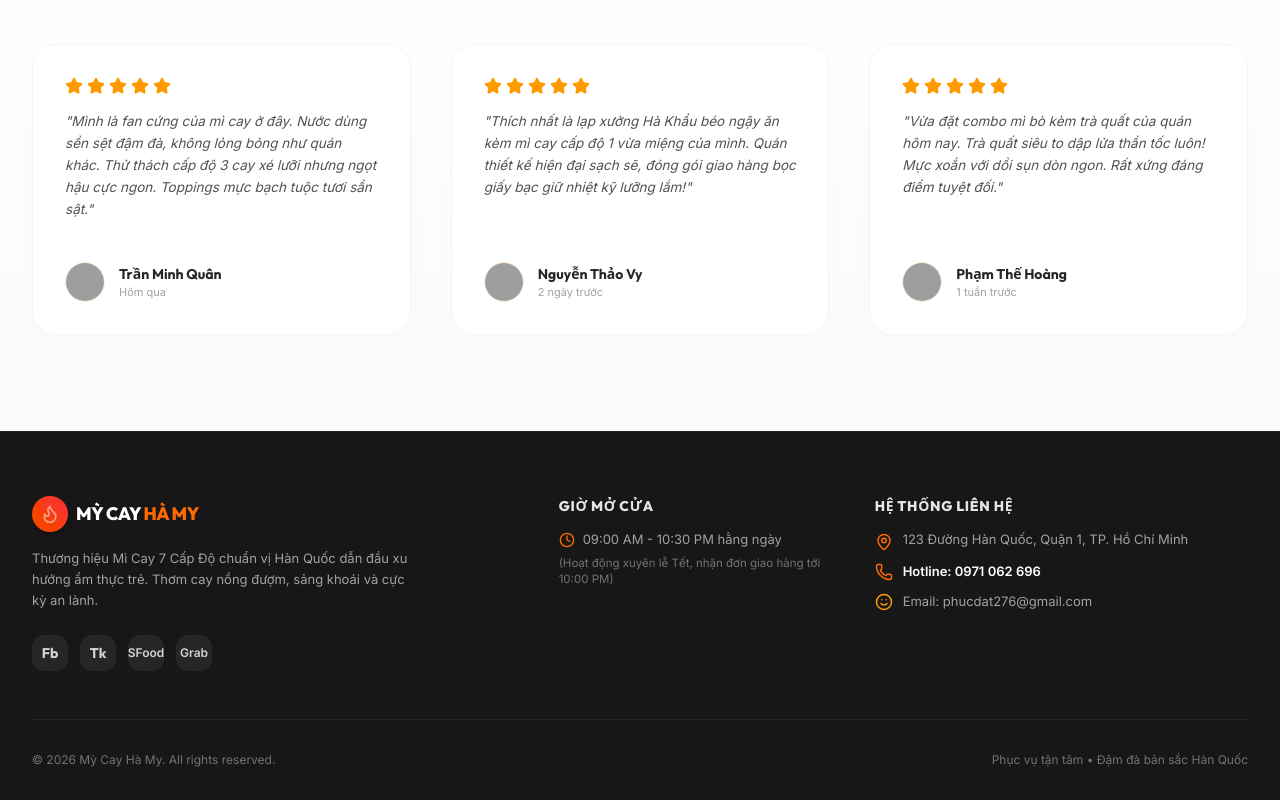
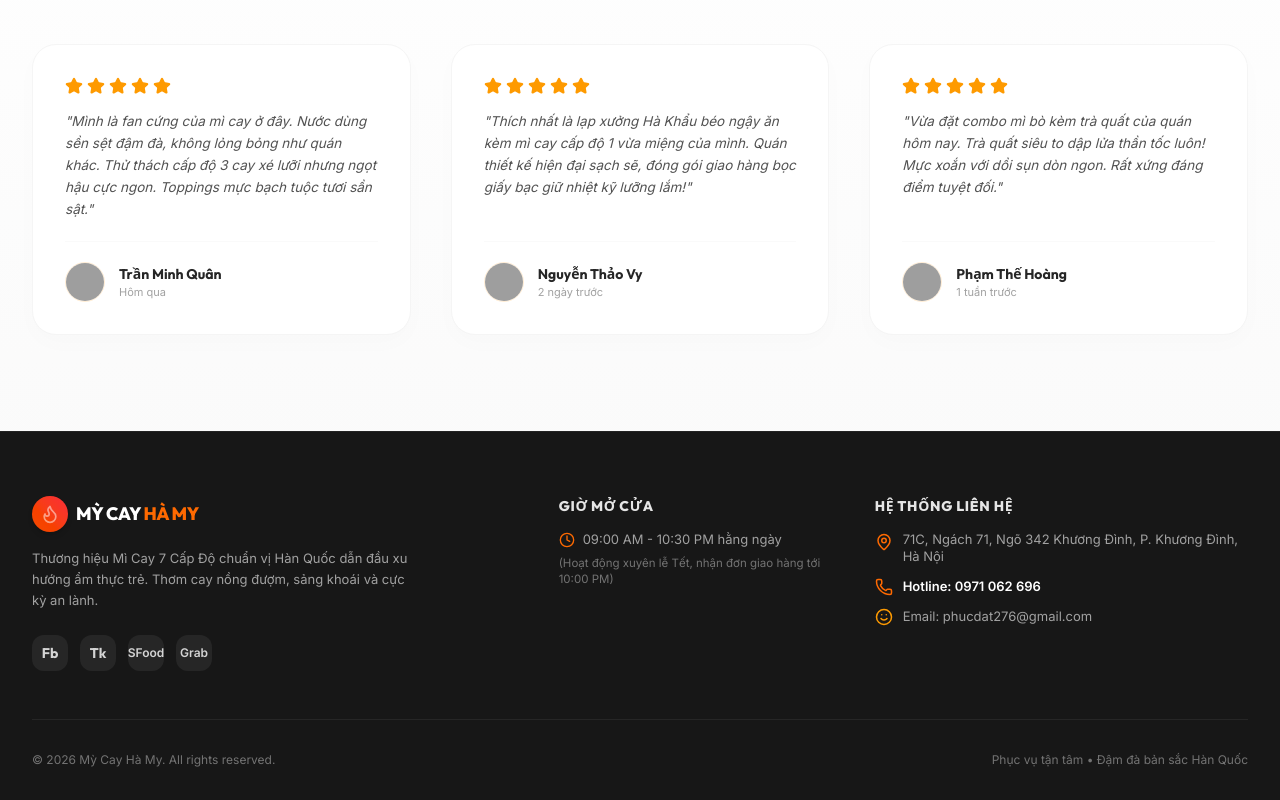
Before and after one commit to haiblack19/mycay, a React (Vite) app: page / in a window 1280 px wide. Shown: the part 6285-7085 px from the top of the page. Built offline with nearby package versions, Linux system fonts and the light colour scheme; grey boxes are pictures that could not be loaded.

Commit message:
fix: update store address to 71C Ngách 71 Ngõ 342 Khương Đình, Hà Nội

```diff
--- a/src/App.tsx
+++ b/src/App.tsx
@@ -433,7 +433,7 @@ export default function App() {
               <ul className="space-y-3 text-xs sm:text-[13px] text-neutral-400">
                 <li className="flex items-start space-x-2.5">
                   <MapPin className="w-4.5 h-4.5 text-orange-500 flex-shrink-0 mt-0.5" />
-                  <span>123 Đường Hàn Quốc, Quận 1, TP. Hồ Chí Minh</span>
+                  <span>71C, Ngách 71, Ngõ 342 Khương Đình, P. Khương Đình, Hà Nội</span>
                 </li>
                 <li className="flex items-center space-x-2.5">
                   <Phone className="w-4.5 h-4.5 text-orange-500 flex-shrink-0" />
```
